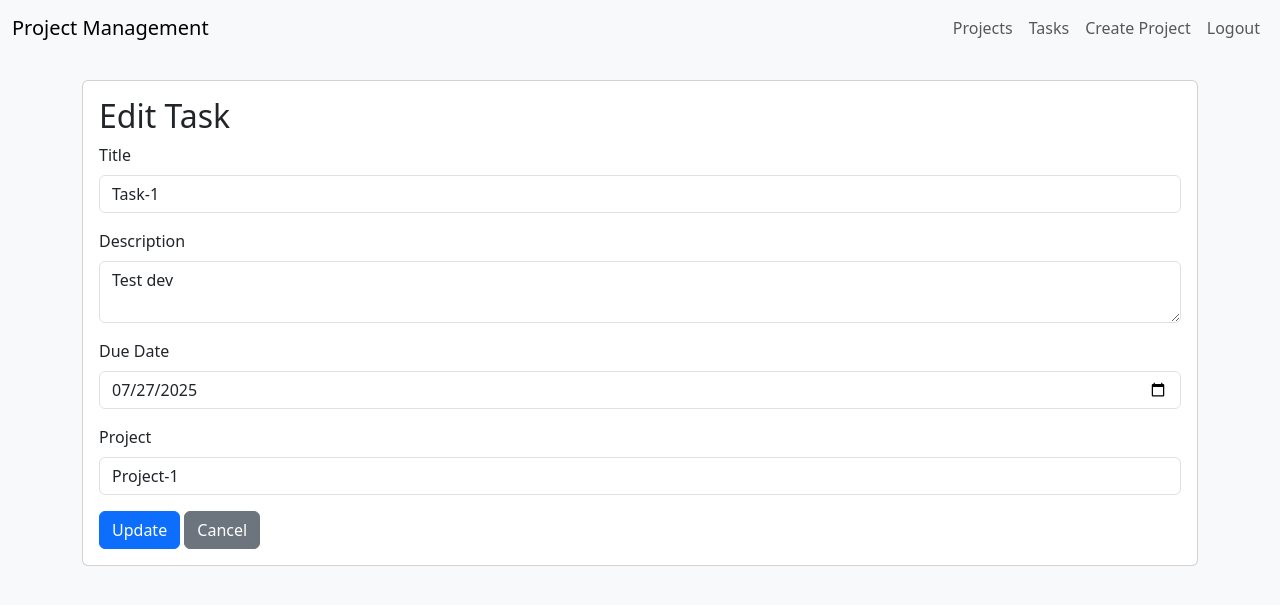
After one commit to RatheeshN/pms, a PHP site: page /pms/public/tasks/edit/1 in a window 1280 px wide. The commit adds this page. Shown: the top 605 px of the page. Run offline with PHP 8.4, Linux system fonts and the light colour scheme; the visitor is signed in with stand-in values (Sample User, id 1); data comes from the database, SQL or seed files in the repository; both versions use the stored data as it was after the commit.

Commit message:
Update views ,route and controller files

```diff
--- a/controllers/TaskController.php
+++ b/controllers/TaskController.php
@@ -12,20 +12,23 @@ class TaskController {
     }
 
     public function index() {
-        session_start();
+        if (!isset($_SESSION['user_id']) || !isset($_SESSION['role'])) {
+            header('Location: /pms/public/auth/login');
+            exit;
+        }
         $tasks = $this->task->getTasksByUser($_SESSION['user_id'], $_SESSION['role']);
         $projects = $this->project->getAllProjects($_SESSION['user_id'], $_SESSION['role']);
+        // Pass $tasks and $projects to the view
         include __DIR__ . '/../views/tasks/index.php';
     }
 
     public function create() {
-        session_start();
         if ($_SERVER['REQUEST_METHOD'] === 'POST') {
-            $title = filter_input(INPUT_POST, 'title', FILTER_SANITIZE_STRING);
-            $description = filter_input(INPUT_POST, 'description', FILTER_SANITIZE_STRING);
-            $due_date = filter_input(INPUT_POST, 'due_date', FILTER_SANITIZE_STRING);
-            $priority = filter_input(INPUT_POST, 'priority', FILTER_SANITIZE_STRING);
-            $status = filter_input(INPUT_POST, 'status', FILTER_SANITIZE_STRING);
+            $title = filter_input(INPUT_POST, 'title', FILTER_SANITIZE_SPECIAL_CHARS);
+            $description = filter_input(INPUT_POST, 'description', FILTER_SANITIZE_SPECIAL_CHARS);
+            $due_date = filter_input(INPUT_POST, 'due_date', FILTER_SANITIZE_SPECIAL_CHARS);
+            $priority = filter_input(INPUT_POST, 'priority', FILTER_SANITIZE_SPECIAL_CHARS);
+            $status = filter_input(INPUT_POST, 'status', FILTER_SANITIZE_SPECIAL_CHARS);
             $project_id = filter_input(INPUT_POST, 'project_id', FILTER_SANITIZE_NUMBER_INT);
             $assigned_to = filter_input(INPUT_POST, 'assigned_to', FILTER_SANITIZE_NUMBER_INT);
 
@@ -44,14 +47,60 @@ class TaskController {
                 }
                 if (!isset($error)) {
                     $this->task->createTask($title, $description, $due_date, $priority, $status, $project_id, $assigned_to, $filename ?? null);
-                    header('Location: /tasks');
-                    exit;
                 }
             }
         }
+        if (!isset($_SESSION['user_id']) || !isset($_SESSION['role'])) {
+            header('Location: /pms/public/auth/login');
+            exit;
+        }
         $projects = $this->project->getAllProjects($_SESSION['user_id'], $_SESSION['role']);
         $users = $this->project->getAllUsers();
+        // Pass $projects and $users to the view
         include __DIR__ . '/../views/tasks/create.php';
+    }
+
+    public function edit($id) {
+        if (!isset($_SESSION['user_id'])) {
+            header('Location: /pms/public/auth/login');
+            exit;
+        }
+        $task = $this->task->getTaskById($id);
+        if (!$task || ($task['assigned_to'] != $_SESSION['user_id'] && $_SESSION['role'] !== 'admin')) {
+            header('Location: /pms/public/tasks');
+            exit;
+        }
+
+        include __DIR__ . '/../views/tasks/edit.php';
+    }
+
+    public function update($id) {
+        if (!isset($_SESSION['user_id'])) {
+            header('Location: /pms/public/auth/login');
+            exit;
+        }
+        if ($_SERVER['REQUEST_METHOD'] === 'POST') {
+            $title = $_POST['title'] ?? '';
+            $description = $_POST['description'] ?? '';
+            $due_date = $_POST['due_date'] ?? '';
+            $project_id = $_POST['project_id'] ?? null;
+            $this->task->updateTask($id, $title, $description, $due_date, $project_id);
+            header('Location: /pms/public/tasks');
+            exit;
+        }
+    }
+
+    public function delete($id) {
+        if (!isset($_SESSION['user_id'])) {
+            header('Location: /pms/public/auth/login');
+            exit;
+        }
+        $task = $this->task->getTaskById($id);
+        if ($task && ($task['user_id'] == $_SESSION['user_id'] || $_SESSION['role'] === 'admin')) {
+            $this->task->deleteTask($id);
+        }
+        header('Location: /pms/public/tasks');
+        exit;
     }
 }
 ?>
--- a/models/Project.php
+++ b/models/Project.php
@@ -46,5 +46,25 @@ class Project {
         $stmt->execute();
         return $stmt->fetchAll(PDO::FETCH_ASSOC);
     }
+    public function getProjectById($id) {
+        $stmt = $this->db->prepare("SELECT * FROM projects WHERE id = :id");
+        $stmt->bindParam(':id', $id);
+        $stmt->execute();
+        return $stmt->fetch(PDO::FETCH_ASSOC);
+    }
+
+    public function updateProject($id, $name, $description) {
+        $stmt = $this->db->prepare("UPDATE projects SET name = :name, description = :description WHERE id = :id");
+        $stmt->bindParam(':id', $id);
+        $stmt->bindParam(':name', $name);
+        $stmt->bindParam(':description', $description);
+        $stmt->execute();
+    }
+
+    public function deleteProject($id) {
+        $stmt = $this->db->prepare("DELETE FROM projects WHERE id = :id");
+        $stmt->bindParam(':id', $id);
+        $stmt->execute();
+    }
 }
 ?>
--- a/models/Task.php
+++ b/models/Task.php
@@ -35,5 +35,27 @@ class Task {
         $stmt->bindParam(':attachment', $attachment);
         $stmt->execute();
     }
+    public function getTaskById($id) {
+        $stmt = $this->db->prepare("SELECT t.*, p.name as project_name FROM tasks t LEFT JOIN projects p ON t.project_id = p.id WHERE t.id = :id");
+        $stmt->bindParam(':id', $id);
+        $stmt->execute();
+        return $stmt->fetch(PDO::FETCH_ASSOC);
+    }
+
+    public function updateTask($id, $title, $description, $due_date, $project_id) {
+        $stmt = $this->db->prepare("UPDATE tasks SET title = :title, description = :description, due_date = :due_date, project_id = :project_id WHERE id = :id");
+        $stmt->bindParam(':id', $id);
+        $stmt->bindParam(':title', $title);
+        $stmt->bindParam(':description', $description);
+        $stmt->bindParam(':due_date', $due_date);
+        $stmt->bindParam(':project_id', $project_id, PDO::PARAM_INT);
+        $stmt->execute();
+    }
+
+    public function deleteTask($id) {
+        $stmt = $this->db->prepare("DELETE FROM tasks WHERE id = :id");
+        $stmt->bindParam(':id', $id);
+        $stmt->execute();
+    }
 }
 ?>
--- a/routes/routes.php
+++ b/routes/routes.php
@@ -1,16 +1,18 @@
 <?php
 $routes = [
     '' => ['controller' => 'AuthController', 'action' => 'login'],
-    'auth/login' => ['controller' => 'AuthController', 'action' => 'login'], // Match the /auth/login URL
+    'auth/login' => ['controller' => 'AuthController', 'action' => 'login'],
     'logout' => ['controller' => 'AuthController', 'action' => 'logout'],
     'dashboard' => ['controller' => 'DashboardController', 'action' => 'index'],
     'projects' => ['controller' => 'ProjectController', 'action' => 'index'],
     'projects/create' => ['controller' => 'ProjectController', 'action' => 'create'],
     'projects/edit/([0-9]+)' => ['controller' => 'ProjectController', 'action' => 'edit'],
+    'projects/update/([0-9]+)' => ['controller' => 'ProjectController', 'action' => 'update'],
     'projects/delete/([0-9]+)' => ['controller' => 'ProjectController', 'action' => 'delete'],
     'tasks' => ['controller' => 'TaskController', 'action' => 'index'],
     'tasks/create' => ['controller' => 'TaskController', 'action' => 'create'],
     'tasks/edit/([0-9]+)' => ['controller' => 'TaskController', 'action' => 'edit'],
+    'tasks/update/([0-9]+)' => ['controller' => 'TaskController', 'action' => 'update'],
     'tasks/delete/([0-9]+)' => ['controller' => 'TaskController', 'action' => 'delete'],
 ];
 
--- a/views/auth/login.php
+++ b/views/auth/login.php
@@ -1,6 +1,8 @@
 <?php
-$content = __FILE__;
+ob_start();
+$content = ob_get_clean();
 include __DIR__ . '/../layouts/main.php';
+
 ?>
 <div class="card">
     <div class="card-body">
--- a/views/layouts/main.php
+++ b/views/layouts/main.php
@@ -9,34 +9,26 @@
 <body>
     <nav class="navbar navbar-expand-lg navbar-light bg-light">
         <div class="container-fluid">
-            <a class="navbar-brand" href="/dashboard">Project Management</a>
+            <a class="navbar-brand" href="/pms/public/dashboard">Project Management</a>
             <div class="navbar-nav">
                 <?php if (isset($_SESSION['user_id'])): ?>
-                    <a class="nav-link" href="/projects">Projects</a>
-                    <a class="nav-link" href="/tasks">Tasks</a>
+                    <a class="nav-link" href="/pms/public/projects">Projects</a>
+                    <a class="nav-link" href="/pms/public/tasks">Tasks</a>
                     <?php if ($_SESSION['role'] === 'admin'): ?>
-                        <a class="nav-link" href="/projects/create">Create Project</a>
+                        <a class="nav-link" href="/pms/public/projects/create">Create Project</a>
                     <?php endif; ?>
-                    <a class="nav-link" href="/logout">Logout</a>
+                    <a class="nav-link" href="/pms/public/logout">Logout</a>
                 <?php else: ?>
-                    <a class="nav-link" href="/auth/login">Login</a>
+                    <a class="nav-link" href="/pms/public/auth/login">Login</a>
                 <?php endif; ?>
             </div>
         </div>
     </nav>
     <div class="container mt-4">
-        <?php if (isset($error)): ?>
-            <div class="alert alert-danger"><?php echo $error; ?></div>
-        <?php endif; ?>
-        <?php
-        if (isset($content) && file_exists($content)) {
-            include $content;
-        } elseif (basename($_SERVER['PHP_SELF']) === 'index.php' && isset($_GET['route']) && $_GET['route'] === 'auth/login') {
-            include __DIR__ . '/auth/login.php';
-        } else {
-            include __DIR__ . '/dashboard/index.php';
-        }
-        ?>
+        <div class="row">
+            <div class="col-md-10">
+                <?php echo $content; ?>
+        </div>
     </div>
     <script src="https://cdn.jsdelivr.net/npm/bootstrap@5.3.0/dist/js/bootstrap.bundle.min.js"></script>
 </body>
--- a/views/projects/index.php
+++ b/views/projects/index.php
@@ -1,4 +1,4 @@
-<?php $content = __FILE__; ?>
+<?php $content = ob_get_clean(); ?>
 <?php include __DIR__ . '/../layouts/main.php'; ?>
 <h2>Projects</h2>
 <?php if ($_SESSION['role'] === 'admin'): ?>
--- a/views/tasks/create.php
+++ b/views/tasks/create.php
@@ -1,4 +1,4 @@
-<?php $content = __FILE__; ?>
+<?php $content = ob_get_clean(); ?>
 <?php include __DIR__ . '/../layouts/main.php'; ?>
 <h2>Create Task</h2>
 <form method="POST" enctype="multipart/form-data">
--- /dev/null
+++ b/views/tasks/edit.php
@@ -0,0 +1,36 @@
+<?php $content = ob_get_clean(); include __DIR__ . '/../layouts/main.php'; ?>
+<div class="card">
+    <div class="card-body">
+        <h2>Edit Task</h2>
+        <form method="POST" action="/pms/public/tasks/update/<?php echo $task['id']; ?>">
+            <div class="mb-3">
+                <label for="title" class="form-label">Title</label>
+                <input type="text" class="form-control" id="title" name="title" value="<?php echo htmlspecialchars($task['title']); ?>" required>
+            </div>
+            <div class="mb-3">
+                <label for="description" class="form-label">Description</label>
+                <textarea class="form-control" id="description" name="description" required><?php echo htmlspecialchars($task['description']); ?></textarea>
+            </div>
+            <div class="mb-3">
+                <label for="due_date" class="form-label">Due Date</label>
+                <input type="date" class="form-control" id="due_date" name="due_date" value="<?php echo htmlspecialchars($task['due_date']); ?>" required>
+            </div>
+            <div class="mb-3">
+                <label for="project_id" class="form-label">Project</label>
+                <select class="form-control" id="project_id" name="project_id">
+                    <option value="">None</option>
+                    <?php
+                    $projectModel = new Project();
+                    $projects = $projectModel->getAllProjects($_SESSION['user_id'], $_SESSION['role']);
+                    foreach ($projects as $p) {
+                        $selected = $task['project_id'] == $p['id'] ? 'selected' : '';
+                        echo "<option value='{$p['id']}' $selected>" . htmlspecialchars($p['name']) . "</option>";
+                    }
+                    ?>
+                </select>
+            </div>
+            <button type="submit" class="btn btn-primary">Update</button>
+            <a href="/pms/public/tasks" class="btn btn-secondary">Cancel</a>
+        </form>
+    </div>
+</div>
```
Also changed, not shown: controllers/ProjectController.php (+38 -2 lines), database.sql (added, +125 -0 lines), views/dashboard/index.php (+59 -15 lines), views/projects/edit.php (added, +18 -0 lines), views/tasks/index.php (+11 -5 lines), README.md, public/uploads/6877fa2876909_banner-1.jpg (added), public/uploads/6877fa4507132_banner-1.jpg (added).
